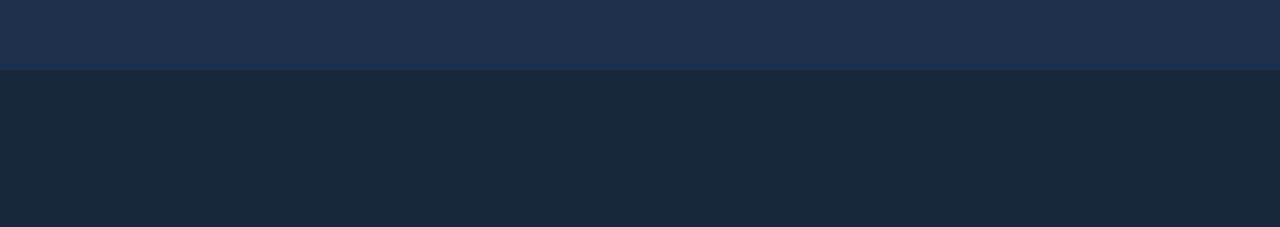
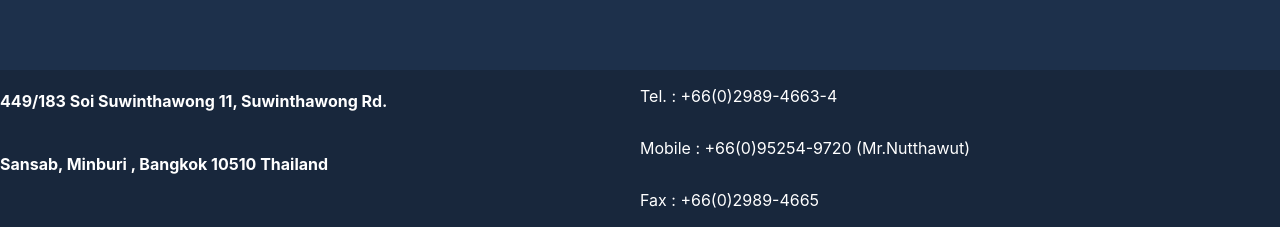
Before and after one commit to PathonScript/trexsteel, a Next.js app: page / in a window 1280 px wide. Shown: the part 2330-2557 px from the top of the page. Built offline with nearby package versions, Linux system fonts and the light colour scheme; a web font is replaced by a local one.

Commit message:
feat: footer contents

```diff
--- a/src/components/Footer.tsx
+++ b/src/components/Footer.tsx
@@ -5,7 +5,19 @@ import styles from "../styles/Home.module.scss";
 function Footer() {
   return (
     <footer className={styles.footer}>
-      <div></div>
+      <div>
+        <div>
+          <h4>449/183 Soi Suwinthawong 11, Suwinthawong Rd.</h4>
+          <h4>Sansab, Minburi , Bangkok 10510 Thailand</h4>
+        </div>
+      </div>
+      <div>
+        <div>
+          <p>Tel. : +66(0)2989-4663-4 </p>
+          <p>Mobile : +66(0)95254-9720 (Mr.Nutthawut)</p>
+          <p>Fax : +66(0)2989-4665</p>
+        </div>
+      </div>
     </footer>
   );
 }
--- a/src/styles/Home.module.scss
+++ b/src/styles/Home.module.scss
@@ -36,7 +36,23 @@
 
 .footer {
   width: 100%;
+  color: white;
   background-color: #18273C;
   height: 10rem;
+  display: flex;
+  flex-direction: row;
+
+  div {
+    display: flex;
+    flex-direction: row;
+    flex: 1 1 0%;
+
+    height: 100%;
+
+    div {
+      display: flex;
+      flex-direction: column;
+    }
+  }
 
 }
```
